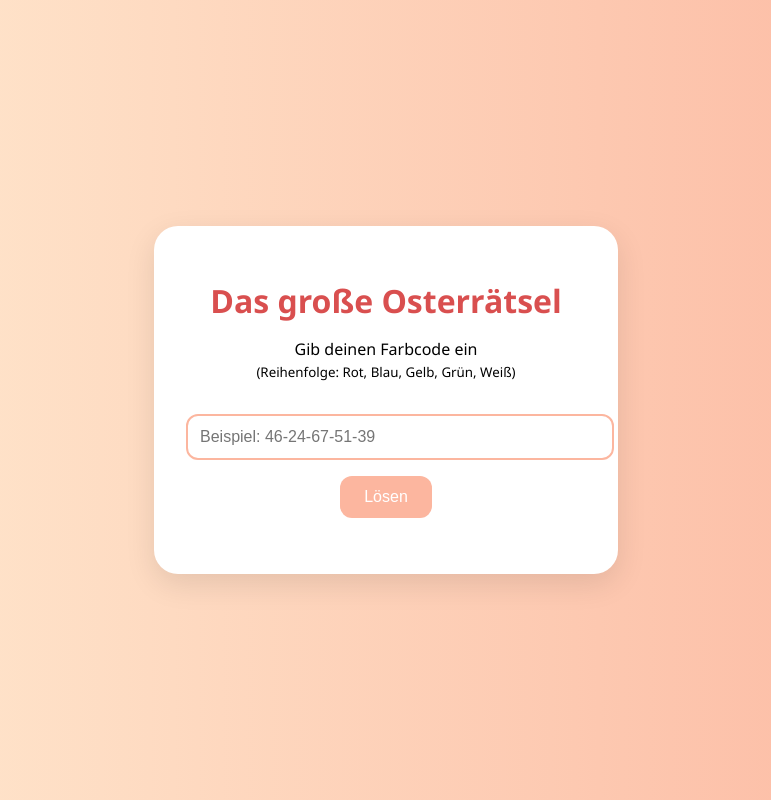
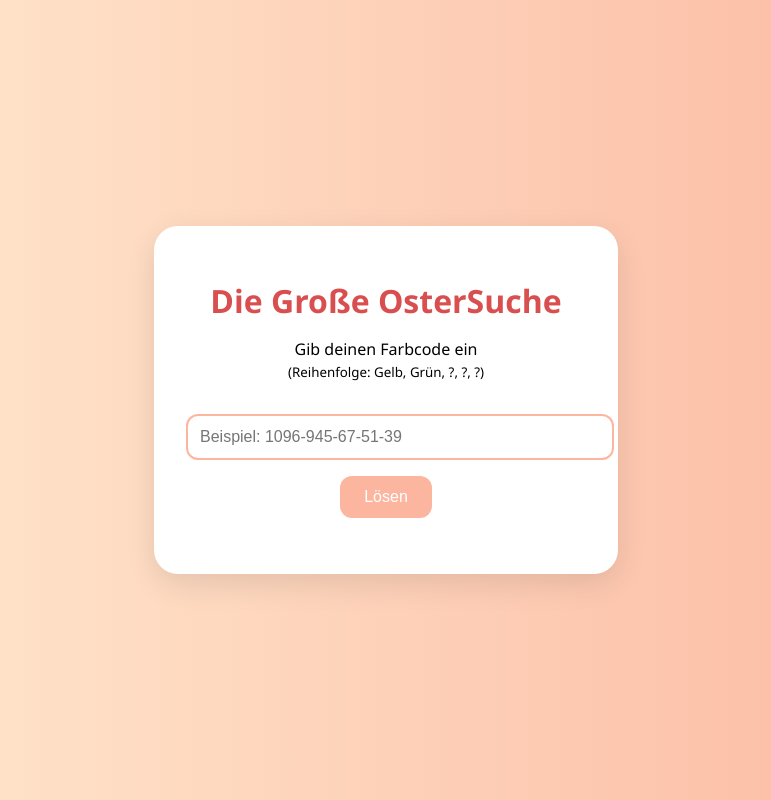
Before and after one commit to Neeno1008/Osterraetsel.github.io, a plain HTML site: page index.html in a window 1280 px wide. Shown: the whole page, without its empty margins (254-1025 px from the left). Drawn offline with Linux system fonts and the light colour scheme.

Commit message:
Update index.html

```diff
--- a/index.html
+++ b/index.html
@@ -3,7 +3,7 @@
 <head>
   <meta charset="UTF-8">
   <meta name="viewport" content="width=device-width, initial-scale=1.0">
-  <title>Osterrätsel</title>
+  <title>OsterSuche</title>
   <style>
     body {
       font-family: 'Segoe UI', sans-serif;
@@ -57,22 +57,22 @@
 </head>
 <body>
   <div class="container">
-    <h1>Das große Osterrätsel</h1>
-    <p>Gib deinen Farbcode ein<br><small>(Reihenfolge: Rot, Blau, Gelb, Grün, Weiß)</small></p>
-    <input type="text" id="codeInput" placeholder="Beispiel: 46-24-67-51-39">
+    <h1>Die Große OsterSuche</h1>
+    <p>Gib deinen Farbcode ein<br><small>(Reihenfolge: Gelb, Grün, ?, ?, ?)</small></p>
+    <input type="text" id="codeInput" placeholder="Beispiel: 1096-945-67-51-39">
     <button onclick="checkCode()">Lösen</button>
     <div class="message" id="result"></div>
   </div>
 
   <script>
-    const correctCode = "46-24-67-51-39"; // <- Ersetze durch deinen richtigen Code
+    const correctCode = "1196-1105-67-51-39"; // <- Ersetze durch deinen richtigen Code
 
     function checkCode() {
       const input = document.getElementById("codeInput").value.trim();
       const result = document.getElementById("result");
 
       if (input === correctCode) {
-        result.textContent = "Richtig!";
+        result.textContent = "Richtig! Das Geschenk ist bei Noah";
         result.style.color = "green";
       } else {
         result.textContent = "Leider falsch – versuch es nochmal!";
```
